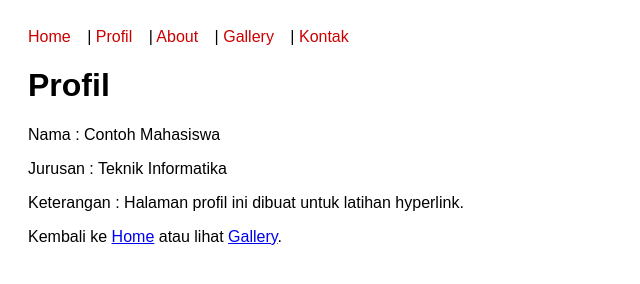
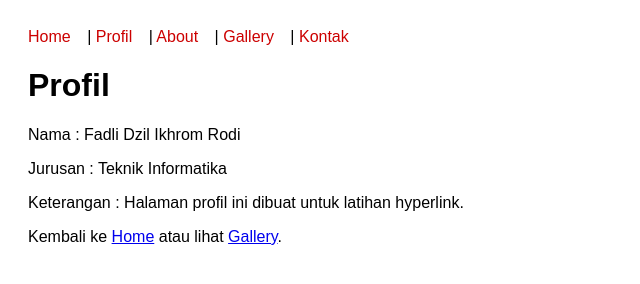
Before and after one commit to Fadli-Tech/website-saya, a plain HTML site: page profil.html in a window 1280 px wide. Shown: the full height of the page, 0-640 px from the left. Drawn offline with Linux system fonts and the light colour scheme.

Commit message:
Update profil.html

```diff
--- a/profil.html
+++ b/profil.html
@@ -19,7 +19,7 @@
   </nav>
 
   <h1>Profil</h1>
-  <p>Nama : Contoh Mahasiswa</p>
+  <p>Nama : Fadli Dzil Ikhrom Rodi</p>
   <p>Jurusan : Teknik Informatika</p>
   <p>Keterangan : Halaman profil ini dibuat untuk latihan hyperlink.</p>
 
```
